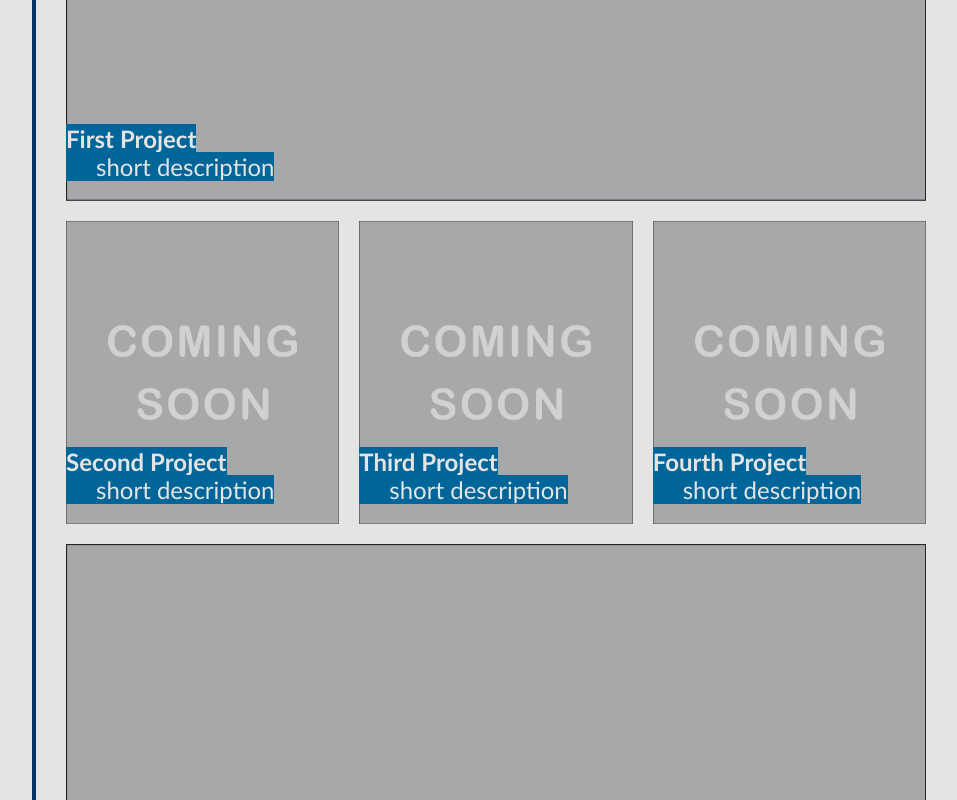
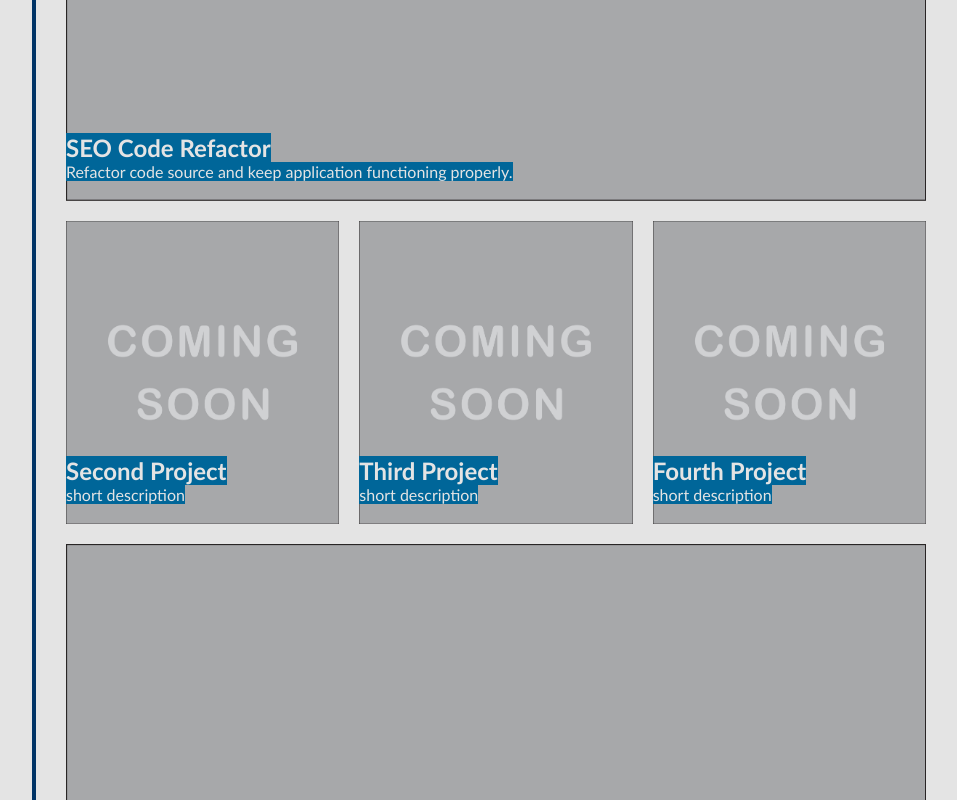
Before and after one commit to nahidahmed92/Challenge02-Build-a-Portfolio, a plain HTML site: page index.html in a window 1280 px wide. Shown: the part 1260-2060 px from the top of the page, without its empty margins (304-1261 px from the left). Drawn offline with Linux system fonts and the light colour scheme.

```diff
--- a/Assets/css/style.css
+++ b/Assets/css/style.css
@@ -83,7 +83,7 @@ section h3 {
   min-width: 25%;
 }
 
-section p {
+.section-paragraphs {
   padding-left: 30px;
 }
 
@@ -135,10 +135,10 @@ section p {
   position: absolute;
   background-color: var(--text-sub-color);
   color: var(--light-text-color);
-  margin: 58px 10px;
+  margin: 49px 10px;
 }
 .work-item p {
-  font-size: 150%;
+  font-size: 100%;
   position: absolute;
   background-color: var(--text-sub-color);
   color: var(--light-text-color);
--- a/index.html
+++ b/index.html
@@ -26,7 +26,7 @@
     <main>
       <section id="about-me">
         <h3>About Me</h3>
-        <p>
+        <p class="section-paragraphs">
           I'm a driven individual who has a strong passion for QA Automation. Although I didn't
           initially pursue this field after completing my college education, I made a deliberate
           career change because of my deep enthusiasm for it. I look forward to starting my day
@@ -37,8 +37,8 @@
         <h3>Work</h3>
         <div id="work-items">
           <div class="work-item">
-            <h4>First Project</h4>
-            <p>short description</p>
+            <h4>SEO Code Refactor</h4>
+            <p>Refactor code source and keep application functioning properly.</p>
             <img
               id="first-work-image"
               src="./Assets/Images/coming-soon.jpg"
@@ -86,7 +86,7 @@
       <section id="contact-me">
         <h3>Contact Me</h3>
         <div id="contact-me-info">
-          <p>646.894.2135</p>
+          <p class="section-paragraphs">646.894.2135</p>
           <a class="conactInfo" href="mailto:npahmed92@gmail.com" target="_blank" rel="">
             npahmed92@gmail.com
           </a>
@@ -97,7 +97,7 @@
       </section>
       <section id="resume">
         <h3>Resume</h3>
-        <p>
+        <p class="section-paragraphs">
           Lorem ipsum, dolor sit amet consectetur adipisicing elit. Eaque dignissimos, beatae,
           consequuntur vel laborum facilis libero veritatis distinctio asperiores doloremque,
           repellendus fuga! Labore deleniti esse vero delectus quasi! Placeat, eos.
```
